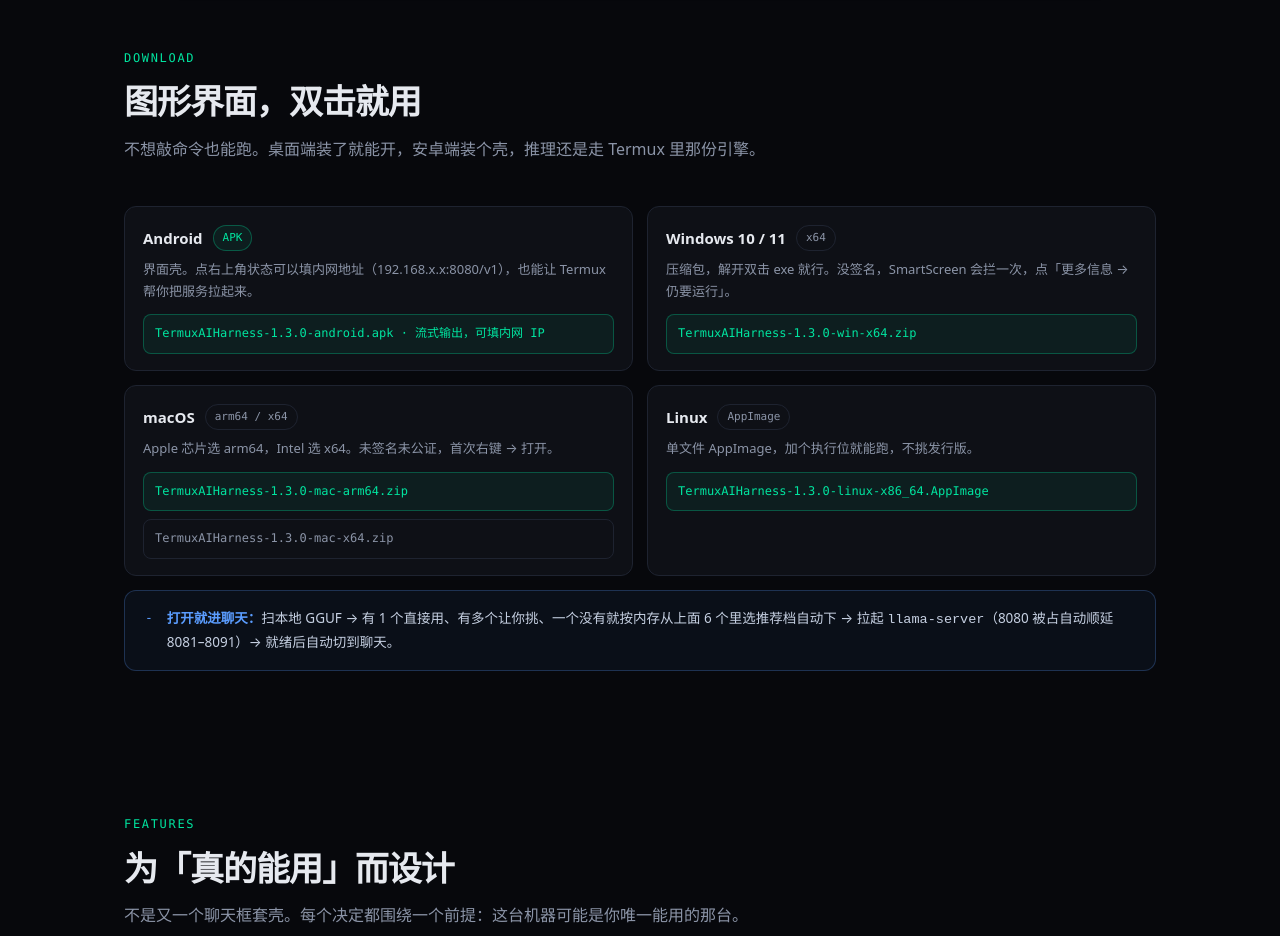
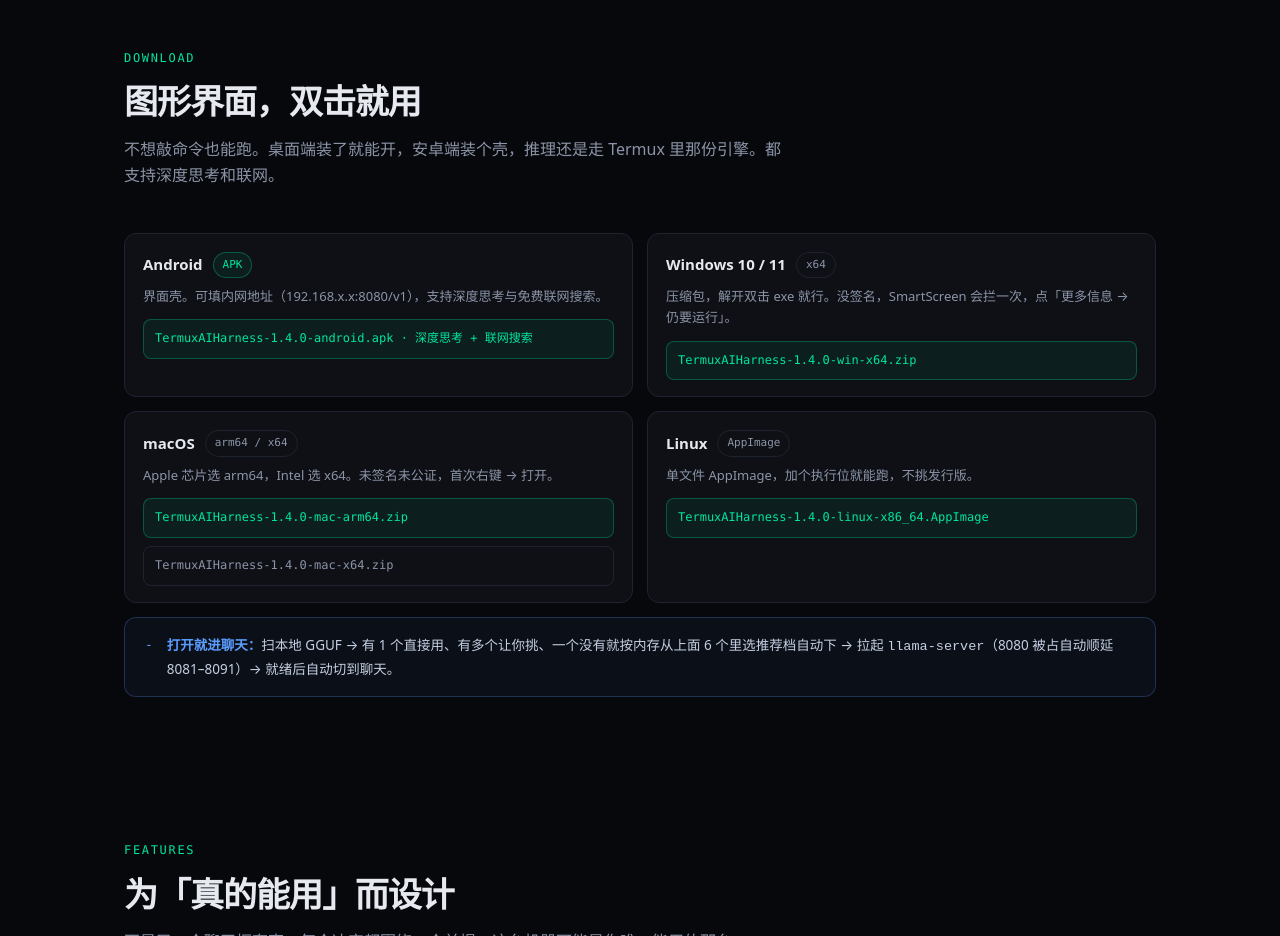
Before and after one commit to Huangqia123/termux-ai-harness, a plain HTML site: page docs/index.html in a window 1280 px wide. Shown: the part 1260-2196 px from the top of the page. Drawn offline with Linux system fonts and the light colour scheme.

Commit message:
docs: v1.4.0 downloads + feature copy

```diff
--- a/docs/index.html
+++ b/docs/index.html
@@ -558,26 +558,26 @@ footer { border-top: 1px solid var(--line); padding: 40px 0 60px; margin-top: 40
       <div class="dl-card">
         <div class="dl-top"><span class="dl-plat">Android</span><span class="badge ok">APK</span></div>
         <p data-i18n="dl.android">界面壳。打开后自动扫 127.0.0.1 上的引擎，能顺手让 Termux 帮你把服务拉起来。</p>
-        <a class="dl-btn" href="https://github.com/Huangqia123/termux-ai-harness/releases/download/v1.3.0/TermuxAIHarness-1.3.0-android.apk">TermuxAIHarness-1.3.0-android.apk · 流式输出，可填内网 IP</a>
+        <a class="dl-btn" href="https://github.com/Huangqia123/termux-ai-harness/releases/download/v1.4.0/TermuxAIHarness-1.4.0-android.apk">TermuxAIHarness-1.4.0-android.apk · 深度思考 + 联网搜索</a>
       </div>
 
       <div class="dl-card">
         <div class="dl-top"><span class="dl-plat">Windows 10 / 11</span><span class="badge">x64</span></div>
         <p data-i18n="dl.win">压缩包，解开双击 exe 就行。没签名，SmartScreen 会拦一次，点「更多信息 → 仍要运行」。</p>
-        <a class="dl-btn" href="https://github.com/Huangqia123/termux-ai-harness/releases/download/v1.3.0/TermuxAIHarness-1.3.0-win-x64.zip">TermuxAIHarness-1.3.0-win-x64.zip</a>
+        <a class="dl-btn" href="https://github.com/Huangqia123/termux-ai-harness/releases/download/v1.4.0/TermuxAIHarness-1.4.0-win-x64.zip">TermuxAIHarness-1.4.0-win-x64.zip</a>
       </div>
 
       <div class="dl-card">
         <div class="dl-top"><span class="dl-plat">macOS</span><span class="badge">arm64 / x64</span></div>
         <p data-i18n="dl.mac">Apple 芯片选 arm64，Intel 选 x64。未签名未公证，首次右键 → 打开。</p>
-        <a class="dl-btn" href="https://github.com/Huangqia123/termux-ai-harness/releases/download/v1.3.0/TermuxAIHarness-1.3.0-mac-arm64.zip">TermuxAIHarness-1.3.0-mac-arm64.zip</a>
-        <a class="dl-btn ghost" href="https://github.com/Huangqia123/termux-ai-harness/releases/download/v1.3.0/TermuxAIHarness-1.3.0-mac-x64.zip">TermuxAIHarness-1.3.0-mac-x64.zip</a>
+        <a class="dl-btn" href="https://github.com/Huangqia123/termux-ai-harness/releases/download/v1.4.0/TermuxAIHarness-1.4.0-mac-arm64.zip">TermuxAIHarness-1.4.0-mac-arm64.zip</a>
+        <a class="dl-btn ghost" href="https://github.com/Huangqia123/termux-ai-harness/releases/download/v1.4.0/TermuxAIHarness-1.4.0-mac-x64.zip">TermuxAIHarness-1.4.0-mac-x64.zip</a>
       </div>
 
       <div class="dl-card">
         <div class="dl-top"><span class="dl-plat">Linux</span><span class="badge">AppImage</span></div>
         <p data-i18n="dl.linux">AppImage 加个执行位就能跑；Debian 系直接 dpkg 装。</p>
-        <a class="dl-btn" href="https://github.com/Huangqia123/termux-ai-harness/releases/download/v1.3.0/TermuxAIHarness-1.3.0-linux-x86_64.AppImage">TermuxAIHarness-1.3.0-linux-x86_64.AppImage</a>
+        <a class="dl-btn" href="https://github.com/Huangqia123/termux-ai-harness/releases/download/v1.4.0/TermuxAIHarness-1.4.0-linux-x86_64.AppImage">TermuxAIHarness-1.4.0-linux-x86_64.AppImage</a>
       </div>
     </div>
 
@@ -760,8 +760,8 @@ const I18N = {
     "nav.install": "安装",
     "nav.download": "下载",
     "dl.h2": "图形界面，双击就用",
-    "dl.p": "不想敲命令也能跑。桌面端装了就能开，安卓端装个壳，推理还是走 Termux 里那份引擎。",
-    "dl.android": "界面壳。点右上角状态可以填内网地址（192.168.x.x:8080/v1），也能让 Termux 帮你把服务拉起来。",
+    "dl.p": "不想敲命令也能跑。桌面端装了就能开，安卓端装个壳，推理还是走 Termux 里那份引擎。都支持深度思考和联网。",
+    "dl.android": "界面壳。可填内网地址（192.168.x.x:8080/v1），支持深度思考与免费联网搜索。",
     "dl.win": "压缩包，解开双击 exe 就行。没签名，SmartScreen 会拦一次，点「更多信息 → 仍要运行」。",
     "dl.mac": "Apple 芯片选 arm64，Intel 选 x64。未签名未公证，首次右键 → 打开。",
     "dl.linux": "单文件 AppImage，加个执行位就能跑，不挑发行版。",
@@ -820,7 +820,7 @@ const I18N = {
     "nav.download": "Download",
     "dl.h2": "A GUI you can just double-click",
     "dl.p": "No shell needed. The desktop builds open straight up; Android ships a shell that talks to the engine in your Termux.",
-    "dl.android": "A front end only. Tap the status pill to enter a LAN address (192.168.x.x:8080/v1), or let Termux start the engine for you.",
+    "dl.android": "A front end only. LAN address, deep thinking and key-less web search built in.",
     "dl.win": "A zip — unzip and double-click the exe. Unsigned, so SmartScreen flags it once: More info → Run anyway.",
     "dl.mac": "arm64 for Apple silicon, x64 for Intel. Unsigned and unnotarized: right-click → Open the first time.",
     "dl.linux": "One AppImage file: chmod +x and run, no distro lock-in.",
```
